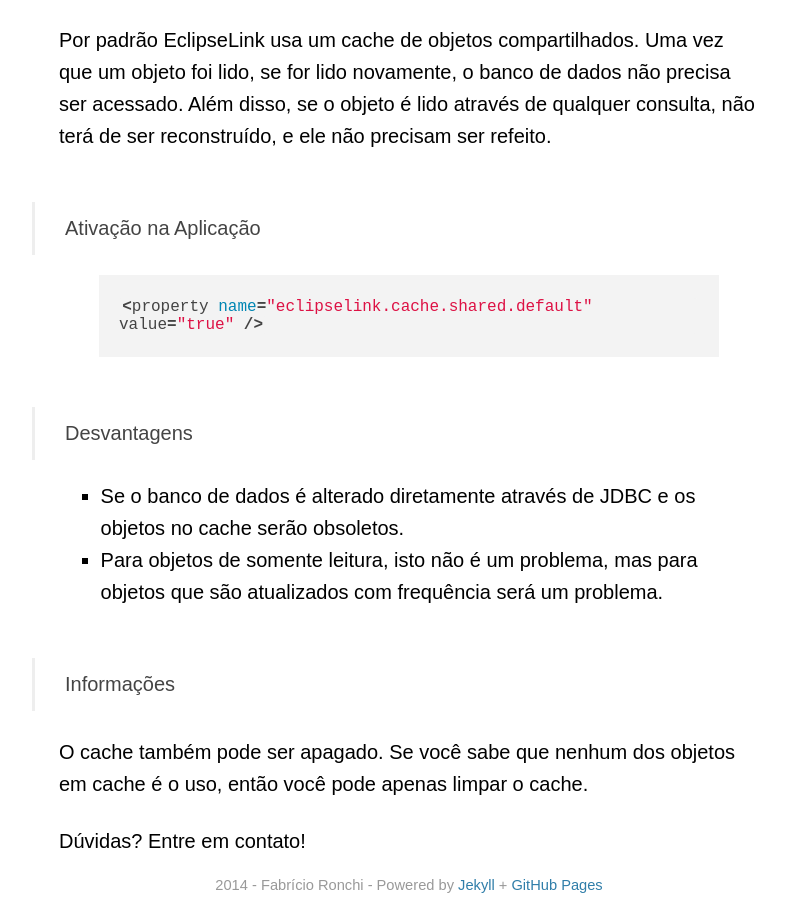
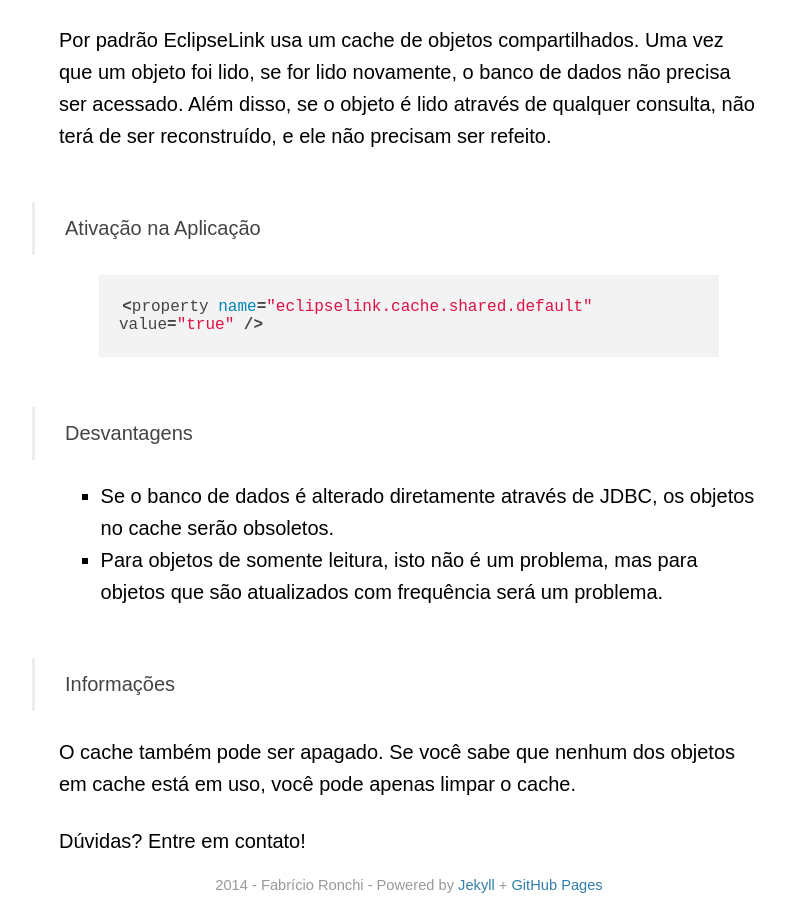
Before and after one commit to fabriciomrkonell/fabriciomrkonell, a Jekyll site: the page built from _posts/2014-02-25-eclipse-link.markdown, in a window 1280 px wide and 900 px high, scrolled down 736 px. Shown: the whole window, without its empty margins (231-1016 px from the left). Built offline with Jekyll 4.4.1, drawn with Linux system fonts in a browser that asks for light colours; some web fonts are replaced; Markdown is read by kramdown in place of the engine named in the settings; comment, search, counter and statistics services are not loaded.

Commit message:
Correção

```diff
--- a/_posts/2014-02-25-eclipse-link.markdown
+++ b/_posts/2014-02-25-eclipse-link.markdown
@@ -17,10 +17,10 @@ não precisa ser acessado. Além disso, se o objeto é lido através de qualquer
 {% endhighlight %}
 
 <h3>Desvantagens</h3>
-* Se o banco de dados é alterado diretamente através de JDBC e os objetos no cache serão obsoletos.
+* Se o banco de dados é alterado diretamente através de JDBC, os objetos no cache serão obsoletos.
 * Para objetos de somente leitura, isto não é um problema, mas para objetos que são atualizados com frequência será um problema.
 
 <h3>Informações</h3>
-O cache também pode ser apagado. Se você sabe que nenhum dos objetos em cache é o uso, então você pode apenas limpar o cache.
+O cache também pode ser apagado. Se você sabe que nenhum dos objetos em cache está em uso, você pode apenas limpar o cache.
 
 Dúvidas? Entre em contato!
```
